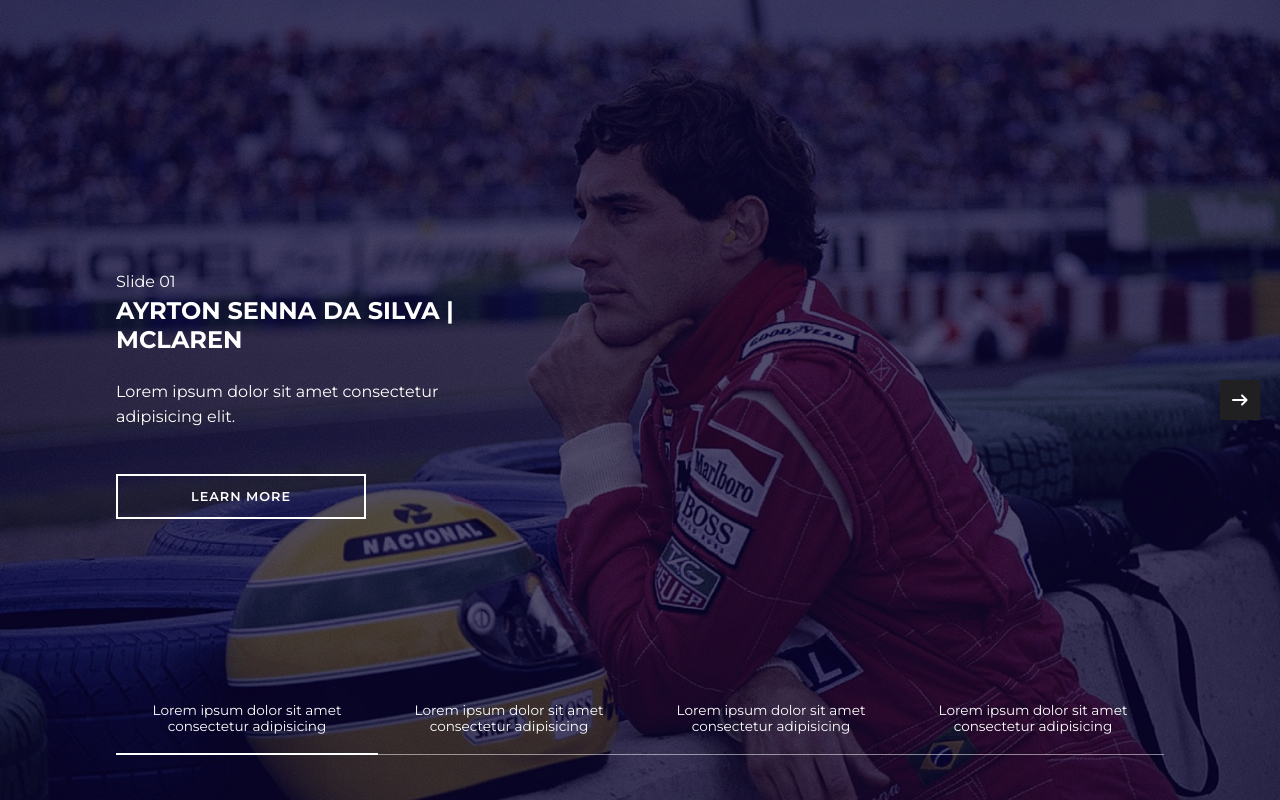
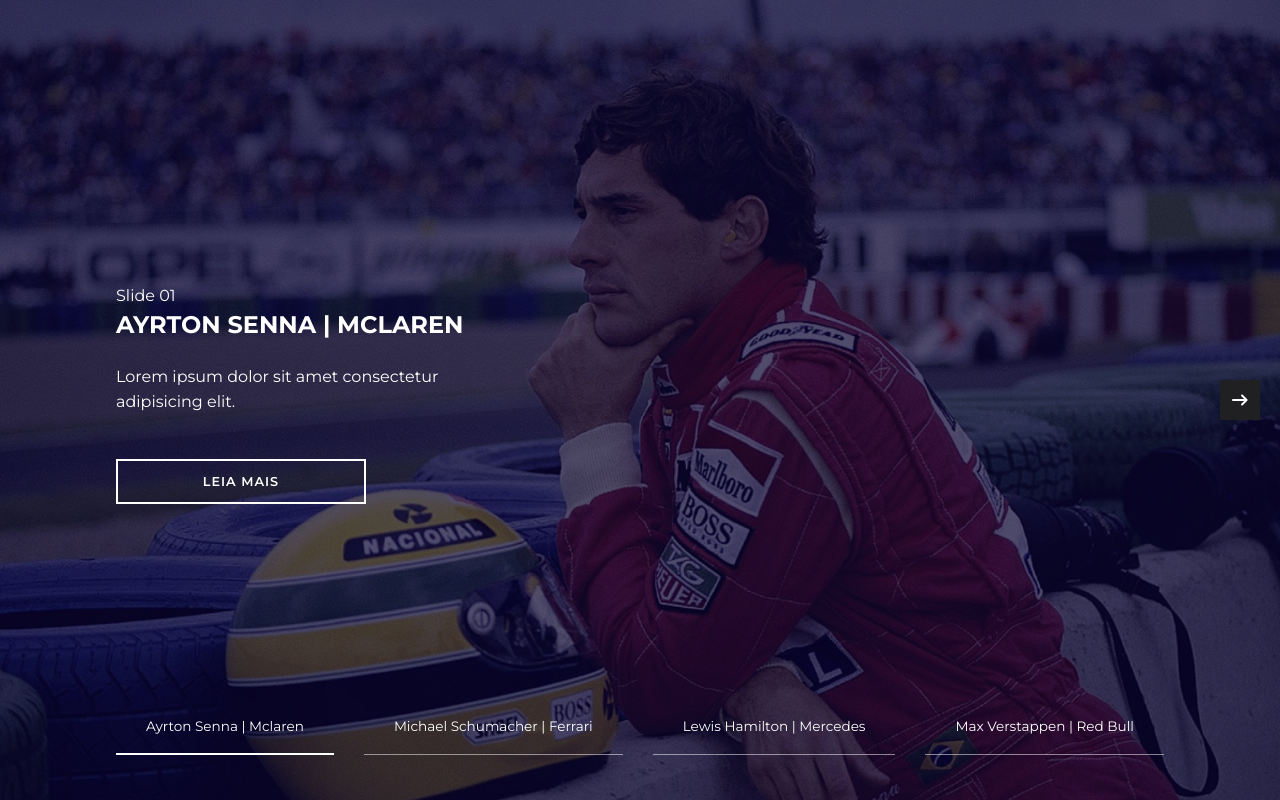
Before and after one commit to lucasgabriel2806/image-slider-js, a plain HTML site: page index.html in a window 1280 px wide. Both pictures are taken after a click on the button "arrow_left_alt". Drawn offline with nearby package versions, Linux system fonts and the light colour scheme.

```diff
--- a/index.html
+++ b/index.html
@@ -18,33 +18,33 @@
             <div class="slider-item swiper-slide">
                 <div class="slide-content">
                     <h3 class="slide-subtitle">Slide 01</h3>
-                    <h2 class="slide-title">Ayrton Senna Da Silva | Mclaren</h2>
+                    <h2 class="slide-title">Ayrton Senna | Mclaren</h2>
                     <p class="slide-description">Lorem ipsum dolor sit amet consectetur adipisicing elit.</p>
-                    <a href="#" class="slide-button"><span>Learn More</span></a>
+                    <a href="#" class="slide-button"><span>Leia mais</span></a>
                 </div>
             </div>
             <div class="slider-item swiper-slide">
                 <div class="slide-content">
                     <h3 class="slide-subtitle">Slide 02</h3>
-                    <h2 class="slide-title">Ayrton Senna Da Silva | Mclaren</h2>
+                    <h2 class="slide-title">Michael Schumacher | Ferrari</h2>
                     <p class="slide-description">Lorem ipsum dolor sit amet consectetur adipisicing elit.</p>
-                    <a href="#" class="slide-button"><span>Learn More</span></a>
+                    <a href="#" class="slide-button"><span>Leia mais</span></a>
                 </div>
             </div>
             <div class="slider-item swiper-slide">
                 <div class="slide-content">
                     <h3 class="slide-subtitle">Slide 03</h3>
-                    <h2 class="slide-title">Ayrton Senna Da Silva | Mclaren</h2>
+                    <h2 class="slide-title">Lewis Hamilton | Mercedes</h2>
                     <p class="slide-description">Lorem ipsum dolor sit amet consectetur adipisicing elit.</p>
-                    <a href="#" class="slide-button"><span>Learn More</span></a>
+                    <a href="#" class="slide-button"><span>Leia mais</span></a>
                 </div>
             </div>
             <div class="slider-item swiper-slide">
                 <div class="slide-content">
                     <h3 class="slide-subtitle">Slide 04</h3>
-                    <h2 class="slide-title">Ayrton Senna Da Silva | Mclaren</h2>
+                    <h2 class="slide-title">Max Verstappen | Red Bull</h2>
                     <p class="slide-description">Lorem ipsum dolor sit amet consectetur adipisicing elit.</p>
-                    <a href="#" class="slide-button"><span>Learn More</span></a>
+                    <a href="#" class="slide-button"><span>Leia mais</span></a>
                 </div>
             </div>
         </div>
@@ -53,10 +53,10 @@
         <div class="slider-controls">
             <ul class="slider-pagination">
                 <div class="slider-indicator"></div>
-                <li class="slider-tab">Lorem ipsum dolor sit amet consectetur adipisicing</li>
-                <li class="slider-tab">Lorem ipsum dolor sit amet consectetur adipisicing</li>
-                <li class="slider-tab">Lorem ipsum dolor sit amet consectetur adipisicing</li>
-                <li class="slider-tab">Lorem ipsum dolor sit amet consectetur adipisicing</li>
+                <li class="slider-tab">Ayrton Senna | Mclaren</li>
+                <li class="slider-tab">Michael Schumacher | Ferrari</li>
+                <li class="slider-tab">Lewis Hamilton | Mercedes</li>
+                <li class="slider-tab">Max Verstappen | Red Bull</li>
             </ul>
         </div>
 
```
Also changed, not shown: img/logos/css.png (added), img/logos/html.png (added), img/logos/javascript.png (added), img/logos/swiper-js.webp (added), 2 other files.
